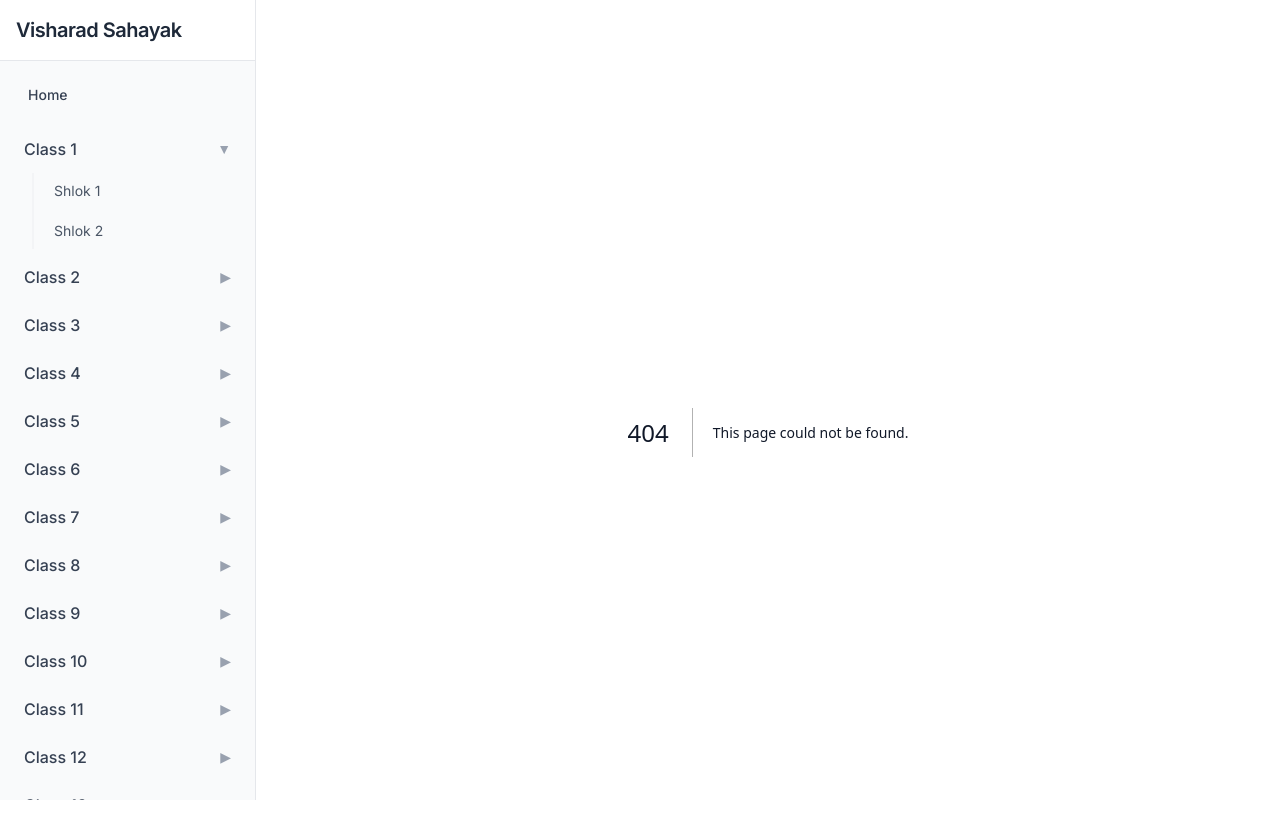
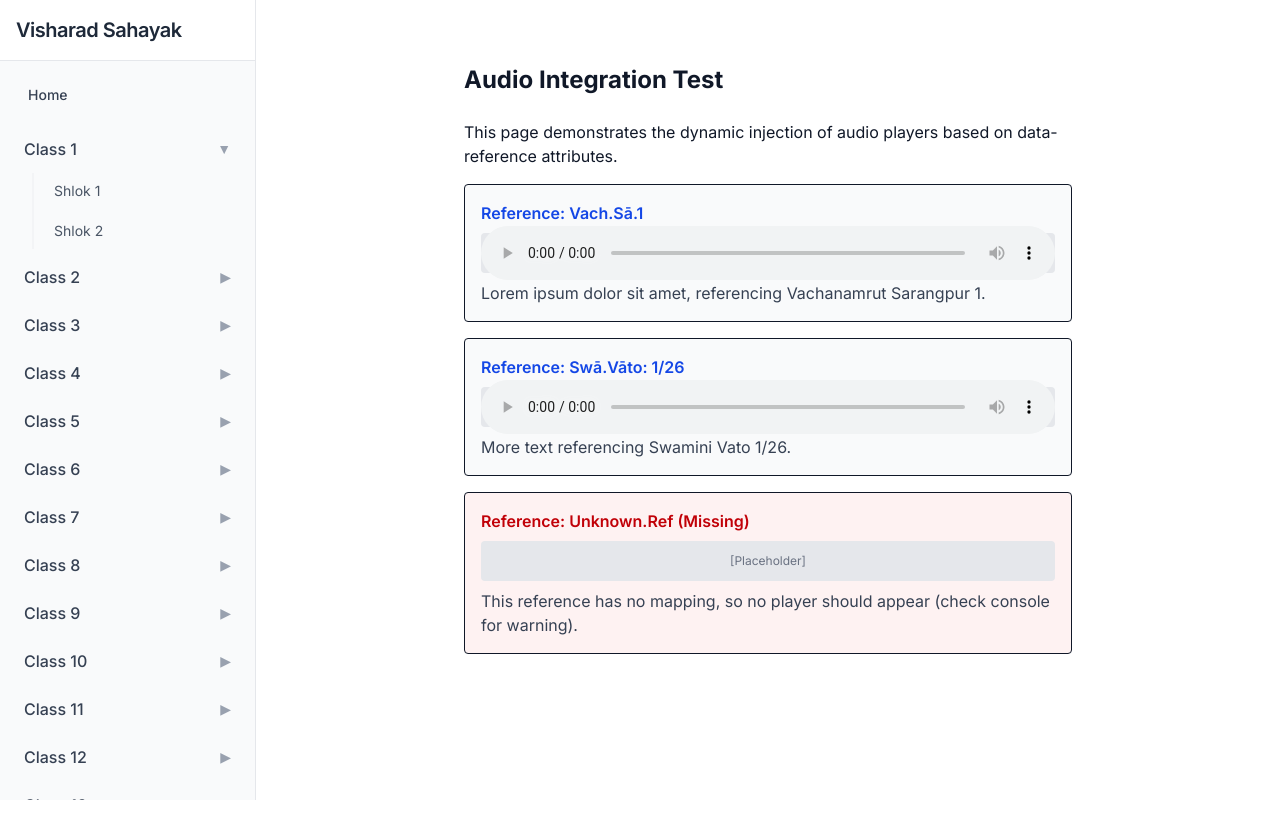
Before and after one commit to Dnaik25/Visharad_App, a Next.js app: page /audio-test in a window 1280 px wide. Before the commit this address had no page. Shown: the top 838 px of the page. After the commit the page ends 800 px from the top, so only its background shows below. Built offline with nearby package versions, Linux system fonts and the light colour scheme.

Commit message:
feat: integrate Azure Blob Storage audio playback with dynamic mapping

```diff
--- /dev/null
+++ b/src/app/audio-test/page.tsx
@@ -0,0 +1,59 @@
+"use client";
+
+import { useEffect } from 'react';
+import { injectAudioPlayers } from '@/lib/audioUtils';
+
+export default function AudioTestPage() {
+
+    useEffect(() => {
+        // Run the injection logic after component mounts
+        injectAudioPlayers();
+    }, []);
+
+    return (
+        <div className="p-8 max-w-2xl mx-auto font-sans">
+            <h1 className="text-2xl font-bold mb-6">Audio Integration Test</h1>
+
+            <p className="mb-4">
+                This page demonstrates the dynamic injection of audio players based on data-reference attributes.
+            </p>
+
+            {/* Example 1: Functioning Reference */}
+            <div className="border p-4 mb-4 rounded bg-gray-50 reference-block" data-reference="Vach.Sā.1">
+                <div className="font-semibold text-blue-700">Reference: Vach.Sā.1</div>
+                <div className="audio-placeholder my-2 bg-gray-200 h-10 flex items-center justify-center text-xs text-gray-500 rounded">
+                    {/* Audio player will be injected here */}
+                    [Placeholder]
+                </div>
+                <p className="text-gray-700">
+                    Lorem ipsum dolor sit amet, referencing Vachanamrut Sarangpur 1.
+                </p>
+            </div>
+
+            {/* Example 2: Functioning Reference (Swamini Vato) */}
+            <div className="border p-4 mb-4 rounded bg-gray-50 reference-block" data-reference="Swā.Vāto: 1/26">
+                <div className="font-semibold text-blue-700">Reference: Swā.Vāto: 1/26</div>
+                <div className="audio-placeholder my-2 bg-gray-200 h-10 flex items-center justify-center text-xs text-gray-500 rounded">
+                    {/* Audio player will be injected here */}
+                    [Placeholder]
+                </div>
+                <p className="text-gray-700">
+                    More text referencing Swamini Vato 1/26.
+                </p>
+            </div>
+
+            {/* Example 3: Missing Mapping (Should handle gracefully) */}
+            <div className="border p-4 mb-4 rounded bg-red-50 reference-block" data-reference="Unknown.Ref">
+                <div className="font-semibold text-red-700">Reference: Unknown.Ref (Missing)</div>
+                <div className="audio-placeholder my-2 bg-gray-200 h-10 flex items-center justify-center text-xs text-gray-500 rounded">
+                    {/* Audio player will NOT be injected here */}
+                    [Placeholder]
+                </div>
+                <p className="text-gray-700">
+                    This reference has no mapping, so no player should appear (check console for warning).
+                </p>
+            </div>
+
+        </div>
+    );
+}
--- a/src/app/class/[classId]/shlok/[shlokId]/page.tsx
+++ b/src/app/class/[classId]/shlok/[shlokId]/page.tsx
@@ -51,10 +51,6 @@ export default async function ShlokPage({ params }: Props) {
 
     return (
         <div className="max-w-3xl mx-auto px-6 py-12 pb-24">
-            {/* 1. Audio Placeholder */}
-            <AudioPlaceholder label="Audio File for the Shlok" />
-
-            {/* 2. Shlok Text */}
             {/* 2. Shlok Text */}
             <ShlokCard
                 shlokSanskrit={shlok.shlokSanskrit}
@@ -62,8 +58,6 @@ export default async function ShlokPage({ params }: Props) {
                 shlokNumber={shlok.shlokNumber}
             />
 
-            {/* 3. Explanation Placeholder */}
-            <ExplanationPlaceholder />
 
             {/* 4. References (Dynamic) */}
             <div className="space-y-8">
--- a/src/components/MainLayout.tsx
+++ b/src/components/MainLayout.tsx
@@ -1,9 +1,10 @@
 'use client';
 
-import { useState } from 'react';
+import { useState, useEffect } from 'react';
 import { Sidebar } from './Sidebar';
 import { Menu } from 'lucide-react';
 import { usePathname } from 'next/navigation';
+import { injectAudioPlayers } from '@/lib/audioUtils';
 
 type MainLayoutProps = {
     classes: {
@@ -19,6 +20,15 @@ export function MainLayout({ classes, children }: MainLayoutProps) {
     const pathname = usePathname();
 
     const closeMenu = () => setIsMobileMenuOpen(false);
+
+    // Inject audio players whenever the path changes
+    useEffect(() => {
+        // Small timeout to allow DOM to settle after navigation
+        const timer = setTimeout(() => {
+            injectAudioPlayers();
+        }, 100);
+        return () => clearTimeout(timer);
+    }, [pathname]);
 
     return (
         <div className="min-h-screen bg-white text-gray-900 font-sans flex flex-col md:flex-row">
--- a/src/components/ShlokView.tsx
+++ b/src/components/ShlokView.tsx
@@ -69,8 +69,10 @@ export function ReferenceItem({ item, source }: { item: RefItem; source: string
     const formattedText = item.text.replace(/\.\.\./g, '...\n');
 
     return (
-        <div className="mb-6 pl-4 border-l-2 border-gray-200">
-            <AudioPlaceholder label={`Audio for ${item.ref}`} />
+        <div className="mb-6 pl-4 border-l-2 border-gray-200 reference-block" data-reference={item.ref}>
+            <div className="audio-placeholder">
+                <AudioPlaceholder label={`Audio for ${item.ref}`} />
+            </div>
             <div>
                 <span className="inline-block bg-gray-100 text-gray-600 text-xs font-bold px-2 py-1 rounded mb-2">
                     {item.ref}
--- /dev/null
+++ b/src/lib/audioMapping.ts
@@ -0,0 +1,22 @@
+/**
+ * Key-Value mapping for Audio References.
+ *
+ * Key: Reference text displayed on the website (e.g., "Vach.Sā.1")
+ * Value: Path to the blob inside the container (e.g., "Class 1/V_Sa_1.m4a")
+ */
+export const AUDIO_MAPPING: Record<string, string> = {
+    // Class 1
+    "Vach.Sā.1": "Class 1/V_SA_1.m4a",
+    "Swā.Vāto: 1/19": "Class 1/SV_1.19.m4a",
+    "Swā.Vāto: 1/26": "Class 1/SV_1.26.m4a",
+    "Swā.Vāto: 6/77": "Class 1/SV_6.77.m4a",
+
+    // Class 2
+    "Swā.Vāto: 1/14": "Class 2/SV_1.14.m4a",
+    "Swā.Vāto: 2/19": "Class 2/SV_2.19.m4a",
+    "Swā.Vāto: 4/99": "Class 2/SV_4.99.m4a",
+    "Vach.Ga.Pr.21": "Class 2/V_GP_21.m4a",
+    "Vach.Ga.An.30": "Class 2/V_GA_30.m4a",
+
+    // Add more mappings here as needed
+};
--- /dev/null
+++ b/src/lib/audioUtils.ts
@@ -0,0 +1,105 @@
+import { AUDIO_MAPPING } from './audioMapping';
+
+// The CONTAINER-LEVEL SAS URL provided by the user
+const CONTAINER_SAS_URL = "https://refaudio.blob.core.windows.net/audio?sp=racwdl&st=2025-12-25T15:49:30Z&se=2026-12-01T00:04:30Z&spr=https&sv=2024-11-04&sr=c&sig=CqZo2G%2B02XufoTb5x1Q76TSc32S%2BpLhjRZVV4ip0EXI%3D";
+
+interface ParsedSas {
+    baseUrl: string;
+    sasToken: string;
+}
+
+/**
+ * 1️⃣ Parse the SAS container URL
+ * Splits it into the base container URL and the SAS query string.
+ */
+export function parseSasUrl(fullUrl: string): ParsedSas {
+    try {
+        const urlObj = new URL(fullUrl);
+        // baseUrl should be "https://account.blob.core.windows.net/container"
+        // urlObj.origin gives "https://account.blob.core.windows.net"
+        // urlObj.pathname gives "/container"
+        const baseUrl = `${urlObj.origin}${urlObj.pathname}`;
+        // sasToken is everything after '?'
+        const sasToken = urlObj.search;
+
+        return { baseUrl, sasToken };
+    } catch (error) {
+        console.error("Invalid SAS URL provided:", fullUrl, error);
+        return { baseUrl: '', sasToken: '' };
+    }
+}
+
+/**
+ * 3️⃣ Build FULL audio URLs
+ * @param reference The text reference (e.g., "Vach.Sā.1")
+ * @returns The full signed URL or null if not found
+ */
+export function getAudioUrl(reference: string): string | null {
+    const blobPath = AUDIO_MAPPING[reference];
+
+    if (!blobPath) {
+        console.warn(`Audio mapping not found for reference: "${reference}"`);
+        return null;
+    }
+
+    const { baseUrl, sasToken } = parseSasUrl(CONTAINER_SAS_URL);
+
+    if (!baseUrl || !sasToken) {
+        console.error("Failed to parse container SAS URL.");
+        return null;
+    }
+
+    // Handle slashes carefully. blobPath shouldn't start with / if we append it directly
+    const cleanPath = blobPath.startsWith('/') ? blobPath.substring(1) : blobPath;
+
+    // Construct final URL: Base + / + Path + ? + SAS
+    // Note: If baseUrl already ends in /, don't add another.
+    // URL constructor is safer but pure string concat is fine if we're careful.
+
+    // Using URL constructor to handle encoding of spaces in "Class 1" keys automatically
+    const finalUrl = new URL(`${baseUrl}/${cleanPath}${sasToken}`);
+
+    return finalUrl.toString();
+}
+
+/**
+ * Helper to bind audio players to UI placeholders
+ * Can be called in useEffect or on hydration.
+ */
+export function injectAudioPlayers() {
+    // 1. Find every reference block
+    const blocks = document.querySelectorAll('.reference-block');
+
+    blocks.forEach((block) => {
+        // 2. Read reference value
+        const reference = block.getAttribute('data-reference');
+        const placeholder = block.querySelector('.audio-placeholder');
+
+        if (reference && placeholder) {
+            // Check if we already injected
+            if (placeholder.querySelector('audio')) {
+                return;
+            }
+
+            // 3. Look up audio mapping
+            const audioUrl = getAudioUrl(reference);
+
+            if (audioUrl) {
+                // Clear placeholder text first if it exists
+                placeholder.innerHTML = '';
+
+                // 4. Insert <audio> player
+                const audioEl = document.createElement('audio');
+                audioEl.controls = true;
+                audioEl.src = audioUrl;
+                audioEl.style.width = '100%';
+                audioEl.style.marginTop = '8px';
+                audioEl.style.marginBottom = '8px';
+
+                placeholder.appendChild(audioEl);
+            } else {
+                console.warn(`No audio mapping found for reference: "${reference}"`);
+            }
+        }
+    });
+}
```
Also changed, not shown: public/Class_1.txt.
